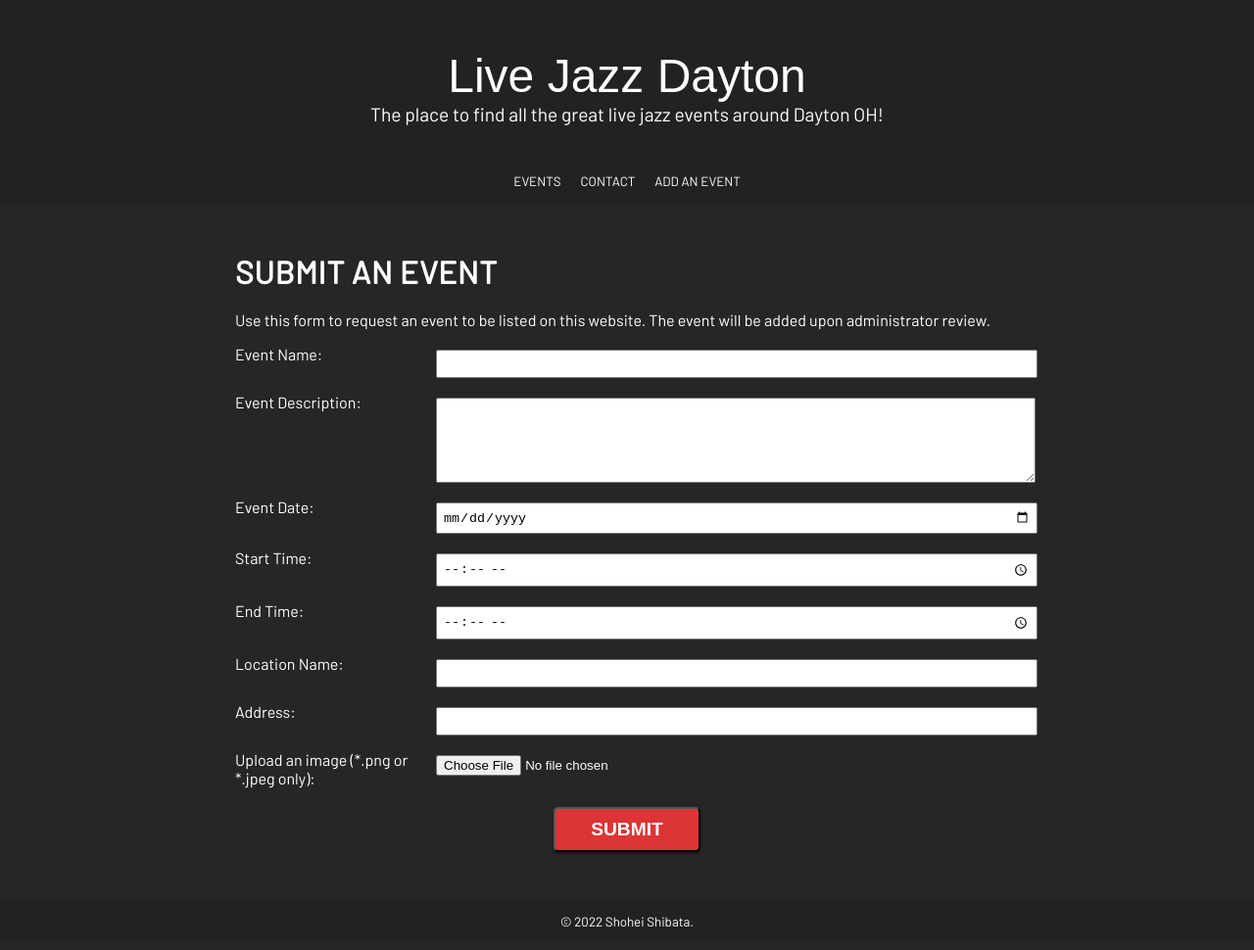
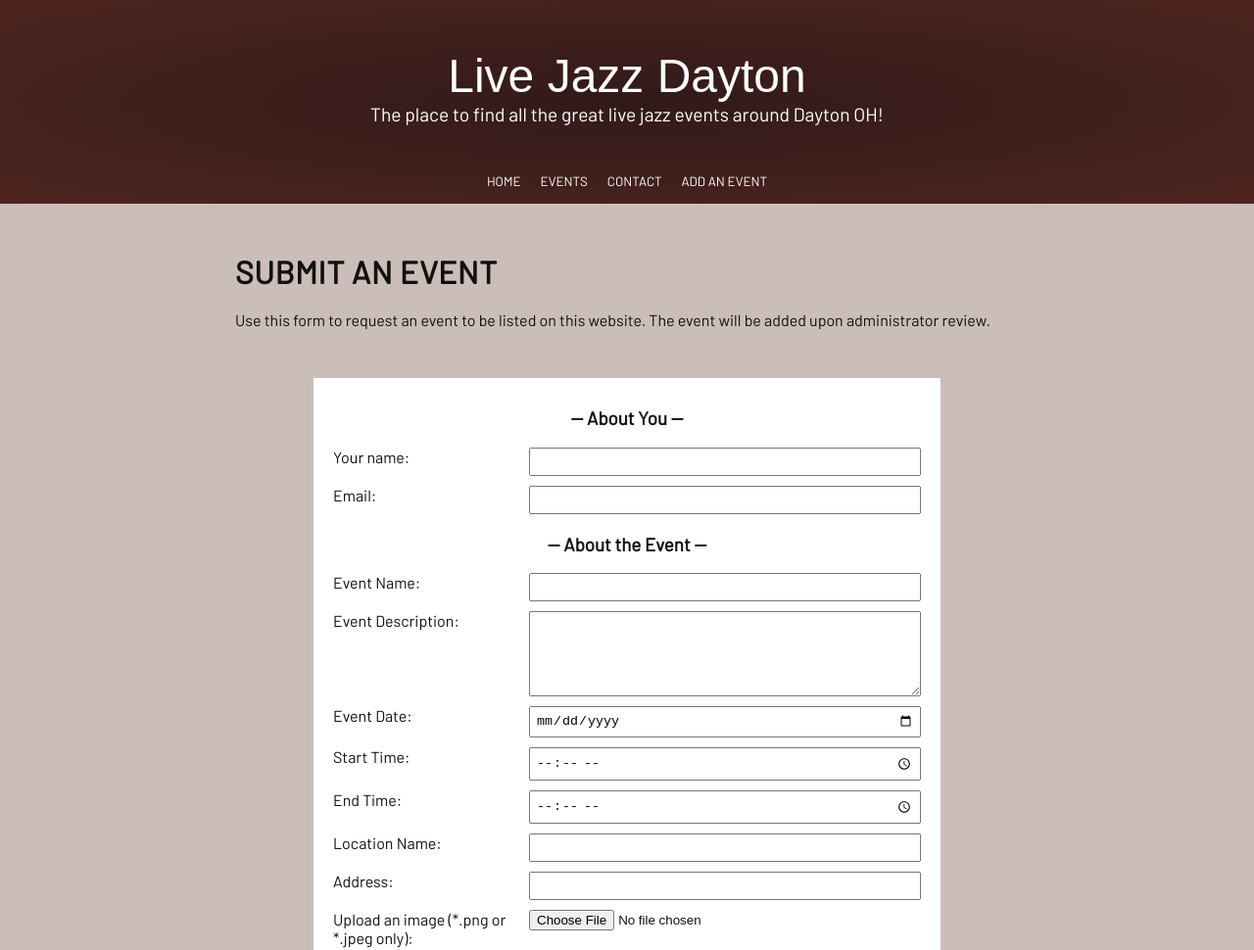
Before and after one commit to shohei-shibata/livejazzdayton, an Eleventy site: page src/submit.md in a window 1280 px wide. Shown: the top 970 px of the page at 98% size. Built offline with nearby package versions, Linux system fonts and the light colour scheme; Eleventy itself is replaced by a stand-in of ours; files that its build step writes are made by us from their sources; a web font is replaced by a local one.

Commit message:
Created contact page. Updated design of events archive page, with pagination.

```diff
--- a/src/_data/navItems.json
+++ b/src/_data/navItems.json
@@ -1,4 +1,8 @@
 [
+	{
+		"name": "Home",
+		"url": "/"
+	},
 	{
 		"name": "Events",
 		"url": "/events"
--- a/src/assets/style.css
+++ b/src/assets/style.css
@@ -1,28 +1,33 @@
 :root {
 	--banner-height: 250px;
 	--nav-height: 50px;
-	--color-white: #fff;
-	--color-red: #dd3436;
-	--color-accent: #CB2D29;
-	--color-btn: #111;
+	--color-font-light: #fff;
+	--color-font-dark: #111;
+	--color-calendar-red: #dd3436;
+	--color-background: #CBBEB9;
+	--color-btn: #EE5108;
+	--color-banner-1: #311A19;
+	--color-banner-2: #4E251F;
+	--color-background-footer: #4E251F;
 }
 
 html, body {
 	margin: 0;
 	padding: 0;
-	background-color: #262626;
-	color: var(--color-white);
+	background-color: var(--color-background);
+	color: var(--color-font-dark);
 }
 .btn {
 	text-decoration: none;
-	color: var(--color-white);
-	background-color: var(--color-red);
+	color: var(--color-font-light);
+	background-color: var(--color-btn);
 	padding: 10px 15px;
 	border-radius: 5px;
 	font-weight: bold;
 	width: 150px;
 	text-align: center;
-	box-shadow: inset .2px .2px 0 #777, 0 2px 3px rgb(0 0 0 / 40%)
+	box-shadow: 0 2px 3px rgb(0 0 0 / 40%);
+	border-width: 0;
 }
 .btn-inline {
 	margin-left: 20px;
@@ -52,7 +57,7 @@ nav {
 	margin: 0 10px;
 }
 #nav-container a {
-	color: var(--color-white);
+	color: var(--color-font-light);
 	text-transform: uppercase;
 	text-decoration: none;
 }
@@ -78,6 +83,12 @@ nav {
 	flex-direction: column;
 	align-items: center;
 	justify-content: center;
+	color: var(--color-font-light);
+	background-image:
+    radial-gradient(
+      var(--color-banner-1),
+      var(--color-banner-2)
+    );
 }
 #banner-text-container {
 	text-align: center;
@@ -99,7 +110,8 @@ main {
 /*        */
 
 footer {
-	background-color: #222;
+	background-color: var(--color-background-footer);
+	color: var(--color-font-light);
 	text-align: center;
 	padding: 10px 0;
 }
@@ -162,7 +174,7 @@ footer {
 	margin: 0;
 	padding: 5px 0;
 	width: 100%;
-	background-color: var(--color-red);
+	background-color: var(--color-calendar-red);
 	color: #fff;
 	height: 30px;
 	border-radius: 10px 10px 0 0;
@@ -195,6 +207,22 @@ footer {
 
 /* FORM */
 
+form {
+	background-color: #fff;
+	color: #111;
+	padding: 10px 20px;
+	max-width: 600px;
+	margin: 50px auto;
+}
+form h3 {
+	text-align: center;
+}
+form h3::before {
+	content: "-- ";
+}
+form h3::after {
+	content: " --";
+}
 form .form-field-container {
 	display: grid;
 	grid-template-columns: 200px 1fr;
@@ -205,9 +233,9 @@ label {
 }
 input, textarea {
 	display: block;
+	box-sizing: border-box;
 	width: 100%;
 	padding: 5px;
-	margin: 5px;
 }
 input.btn {
 	margin: 20px auto;
@@ -215,3 +243,17 @@ input.btn {
 input[type="file"] {
 	padding: 0;
 }
+
+/* EVENTS ARCHIVE */
+
+#pagination {
+  display: grid;
+	grid-template-columns: 1fr 1fr 1fr;
+	margin: 20px auto 50px auto;
+}
+#pagination-current-page {
+	text-align: center;
+}
+#pagination-link-next {
+	text-align: right;
+}
--- a/src/submit.md
+++ b/src/submit.md
@@ -8,6 +8,16 @@ description: Live Jazz Event Listing for Dayton, OH
 Use this form to request an event to be listed on this website. The event will be added upon administrator review.
 
 <form name="event-submit-form" method="POST" action="/success" data-netlify="true">
+	<h3>About You</h3>
+	<div class="form-field-container">
+		<label for="name">Your name: </label>
+		<input name="name" type="text" required>
+	</div>
+	<div class="form-field-container">
+		<label for="email">Email: </label>
+		<input name="email" type="email" required>
+	</div>
+	<h3>About the Event</h3>
 	<div class="form-field-container">
 		<label for="event-name">Event Name: </label>
 		<input name="event-name" type="text" required>
```
Also changed, not shown: src/contact.md (added, +24 -0 lines), src/events.md (+35 -5 lines), src/index.md (+1 -1 lines).
